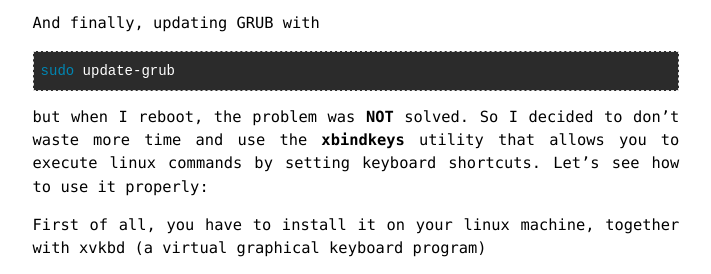
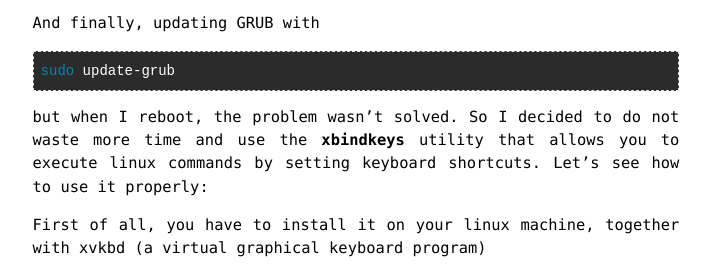
Before and after one commit to gsalvatori/salvatorigabriele.com, a Jekyll site: the page built from _posts/2014-04-25-Bypass-Fn-keys-volume-malfunctioning-on-Ubuntu-Trusty-Tahr.markdown, in a window 1280 px wide. Shown: the part 539-813 px from the top of the page, without its empty margins (284-995 px from the left). Built offline with Jekyll 4.4.1, drawn with Linux system fonts in a browser that asks for light colours; Markdown is read by kramdown in place of the engine named in the settings; comment, search, counter and statistics services are not loaded.

Commit message:
Update 2014-04-25-Bypass-Fn-keys-volume-malfunctioning-on-Ubuntu-Trusty-Tahr.markdown

```diff
--- a/_posts/2014-04-25-Bypass-Fn-keys-volume-malfunctioning-on-Ubuntu-Trusty-Tahr.markdown
+++ b/_posts/2014-04-25-Bypass-Fn-keys-volume-malfunctioning-on-Ubuntu-Trusty-Tahr.markdown
@@ -29,7 +29,7 @@
 sudo update-grub
 {% endhighlight %}
 
-but when I reboot, the problem was <b>NOT</b> solved. So I decided to don't waste more time and use the <a href="http://www.nongnu.org/xbindkeys/xbindkeys.html"><b>xbindkeys</b></a> utility that allows you to execute linux commands by setting keyboard shortcuts. Let's see how to use it properly:
+but when I reboot, the problem wasn't solved. So I decided to do not waste more time and use the <a href="http://www.nongnu.org/xbindkeys/xbindkeys.html"><b>xbindkeys</b></a> utility that allows you to execute linux commands by setting keyboard shortcuts. Let's see how to use it properly:
 
 First of all, you have to install it on your linux machine, together with xvkbd (a virtual graphical keyboard program)
 
```
